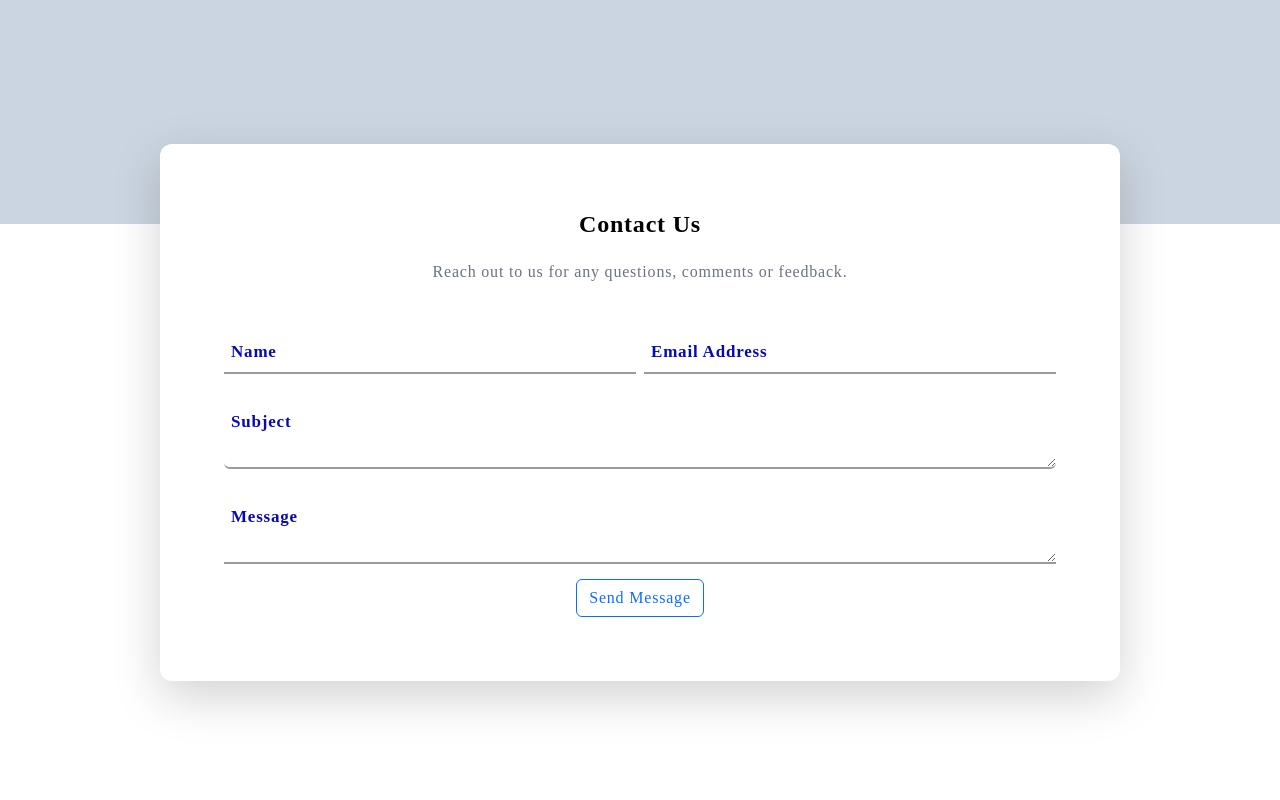
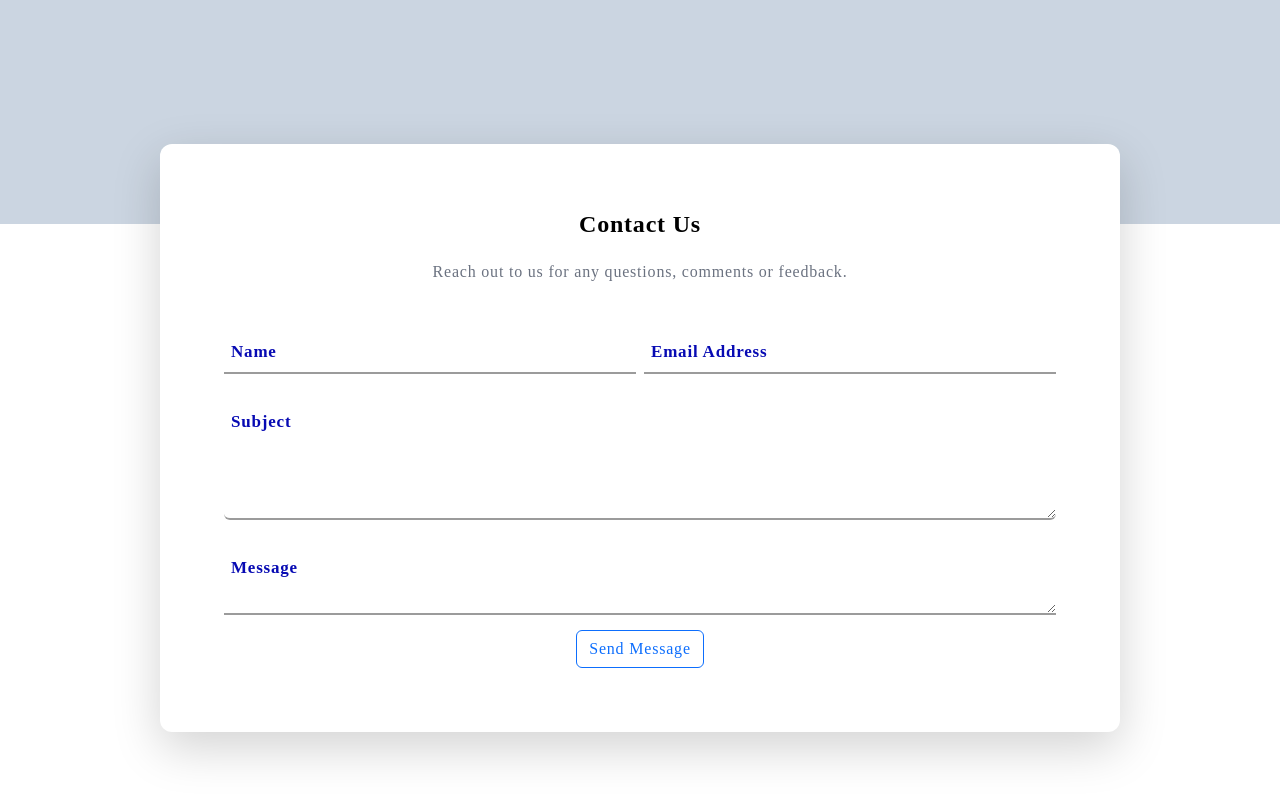
Before and after one commit to tobidechamp15/Taskify, a React (Create React App) app: page / in a window 1280 px wide. Shown: the part 3830-4630 px from the top of the page. Built offline with nearby package versions, Linux system fonts and the light colour scheme; a web font is replaced by a local one.

Commit message:
message data

```diff
--- a/src/component/Contact.jsx
+++ b/src/component/Contact.jsx
@@ -1,19 +1,31 @@
-import React from "react";
+import React, { useState } from "react";
 
 const Contact = () => {
+  const [name, setName] = useState("");
+  const [email, setEmail] = useState("");
+  const [message, setMessage] = useState("");
+  // const [errorMsg, setErrorMsg] = useState(null);
+
+  function handleSubmit() {}
   return (
     <div className=" flex item-center justify-center md:-mt-[80px] md:mb-[100px] ">
-      <div className="bg-white rounded-xl items-center shadow-lg md:w-3/4 gap-2 z-10 xsm:w-full p-[5%] flex flex-col ">
+      <form
+        onSubmit={handleSubmit}
+        className="bg-white rounded-xl items-center shadow-lg md:w-3/4 gap-2 z-10 xsm:w-full p-[5%] flex flex-col "
+      >
         <div className="flex flex-col text-center text-gray-300 items-center justify-center">
           <h2 className="text-2xl font-bold text-black  ">Contact Us</h2>
           <p className="font-medium text-gray-500 my-[20px] max-w-md">
             Reach out to us for any questions, comments or feedback.
           </p>
         </div>
-        <form className="flex gap-2 w-100 xsm:flex-col">
+        <section className="flex gap-2 w-100 xsm:flex-col">
           <div className="form__group   field">
             <input
               type="text"
+              name="name"
+              id="name"
+              value={name}
               className="form__field"
               placeholder="Name"
               required
@@ -23,18 +35,24 @@ const Contact = () => {
           <div className="form__group   field">
             <input
               type="text"
+              value={email}
               className="form__field"
-              placeholder="Name"
+              placeholder="Email"
               required
             />
             <label className="form__label">Email Address</label>
           </div>
-        </form>
+        </section>
         <div className="form__group   field">
           <textarea
             type="text"
+            rows="4"
+            cols="50"
+            name="message"
+            id="message"
+            value={message}
             className="form__field form-control"
-            placeholder="Name"
+            placeholder="Subject"
             required
           />
           <label className="form__label">Subject</label>
@@ -42,14 +60,17 @@ const Contact = () => {
         <div className="form__group  field">
           <textarea
             type="text"
+            value={message}
             className="form__field"
             placeholder="Name"
             required
           />
           <label className="form__label">Message</label>
         </div>
-        <button className="btn btn-outline-primary ">Send Message</button>
-      </div>
+        <button type="submit" className="btn btn-outline-primary ">
+          Send Message
+        </button>
+      </form>
     </div>
   );
 };
```
